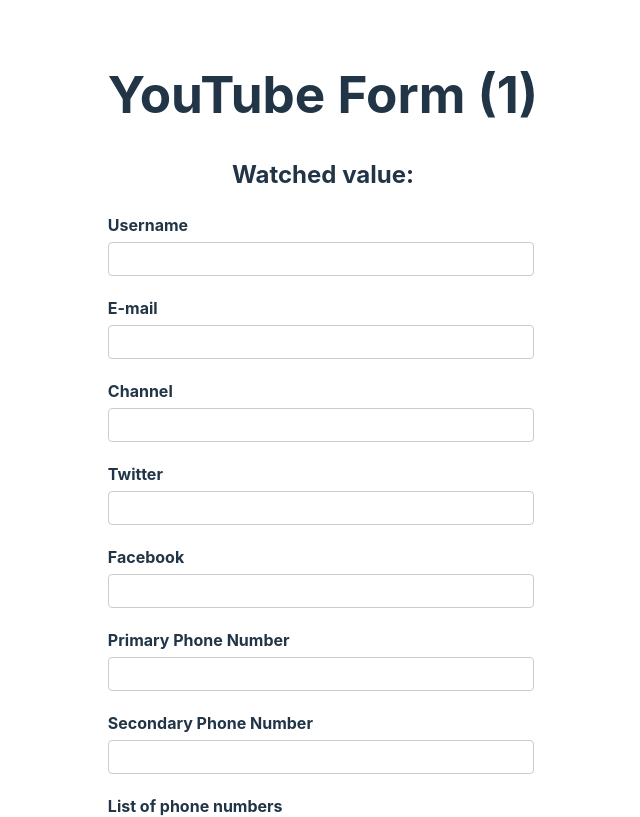
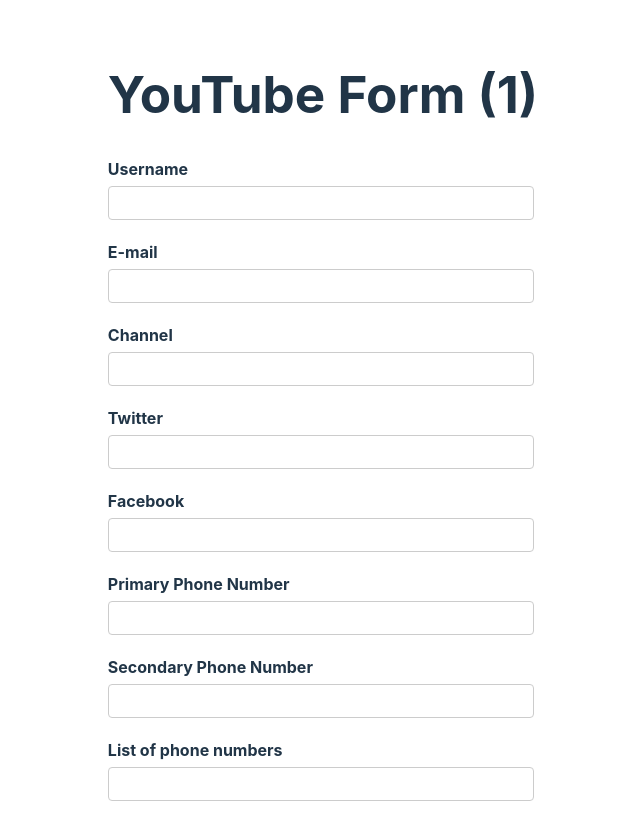
Before and after one commit to olaide-hok/React-Hook-Form, a React (Vite) app: page / in a window 1280 px wide. Shown: the top 817 px of the page, without its empty margins (317-957 px from the left). Built offline with nearby package versions, Linux system fonts and the light colour scheme.

Commit message:
Added dynamic watch field values

```diff
--- a/src/components/YouTubeForm.tsx
+++ b/src/components/YouTubeForm.tsx
@@ -1,5 +1,6 @@
 import {useForm, useFieldArray} from 'react-hook-form'
 import {DevTool} from '@hookform/devtools'
+import {useEffect} from 'react'
 
 let renderCount = 0
 
@@ -42,7 +43,17 @@
         name: 'phNumbers',
     })
 
-    const watchUsername = watch('username')
+    // const watchForm = watch() the whole form walues are watched
+
+    // const watchUsername = watch(['username', 'email']) watches the username and email field
+
+    // To perform a side effect after watching a value
+    useEffect(() => {
+        const subscription = watch((value) => {
+            console.log(value)
+        })
+        return () => subscription.unsubscribe()
+    }, [watch])
 
     const {errors} = formState
 
@@ -63,7 +74,7 @@
     return (
         <div>
             <h1>YouTube Form ({renderCount / 2})</h1>
-            <h2>Watched value: {watchUsername}</h2>
+            {/* <h2>Watched value: {watchUsername}</h2> */}
             <form onSubmit={handleSubmit(onSubmit)} noValidate>
                 <div className="form-control">
                     <label htmlFor="username">Username</label>
```
